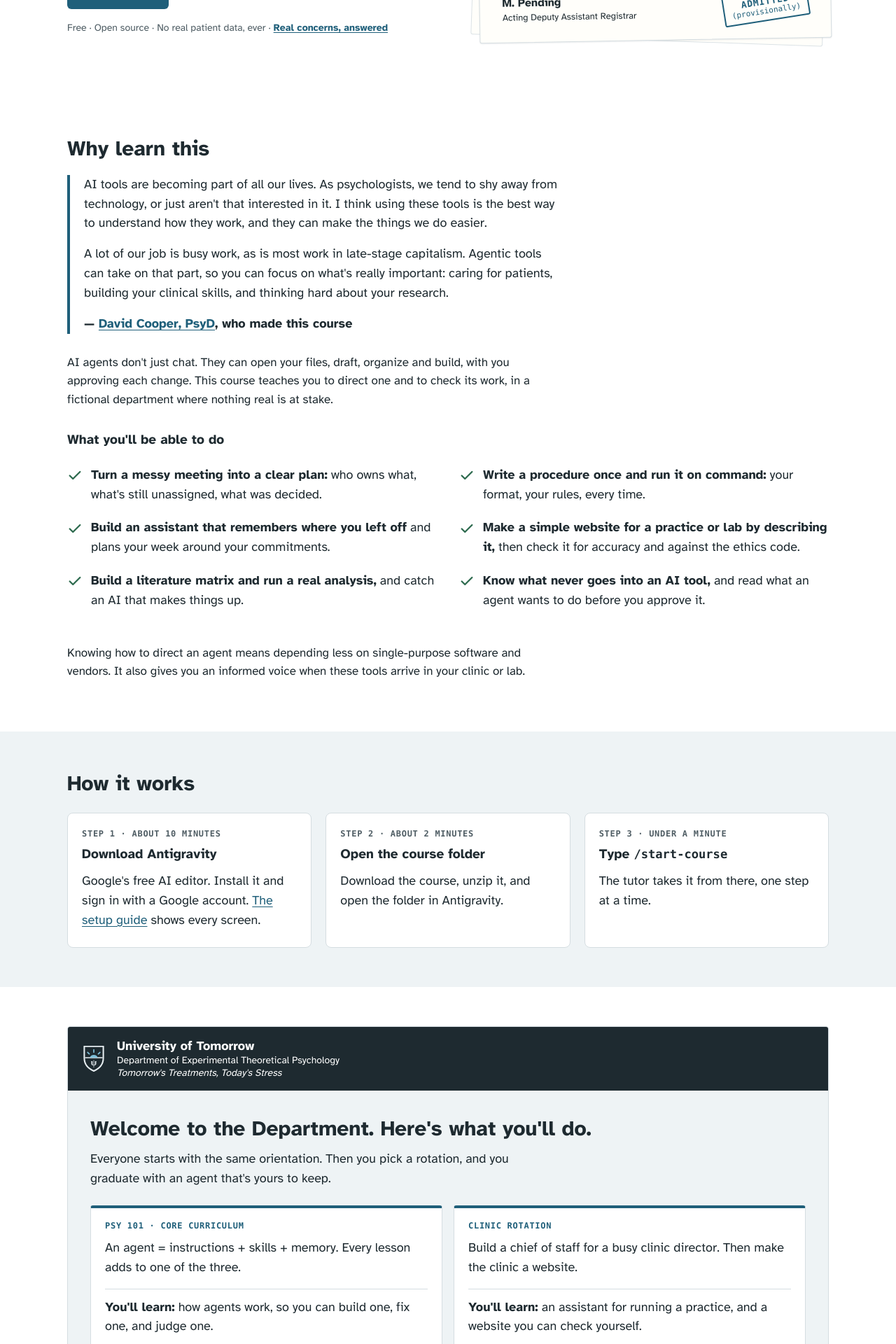
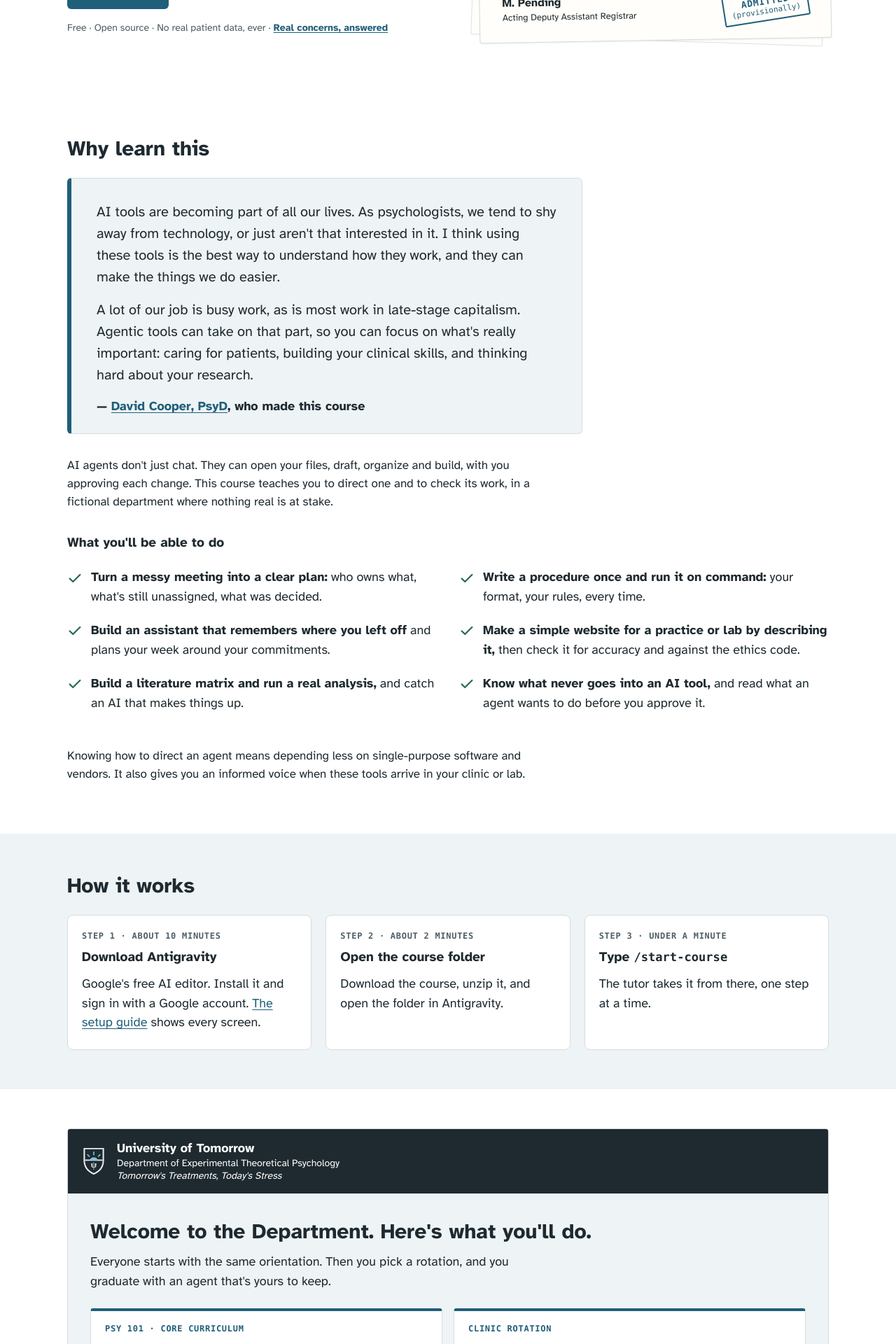
Before and after one commit to dccooper/agentic-psychologist, a Jekyll site: the page built from docs/index.html, in a window 1280 px wide. Shown: the part 583-2503 px from the top of the page at 70% size. Built offline with Jekyll 4.4.1, drawn with Linux system fonts in a browser that asks for light colours.

Commit message:
Home page: the author's note stands out (shaded card, larger text)
Co-Authored-By: Claude Opus 5.5 <noreply@anthropic.com>

```diff
--- a/docs/assets/css/home.css
+++ b/docs/assets/css/home.css
@@ -86,9 +86,14 @@
 /* Why learn this (plain voice, out of character) */
 .uot-home .why-intro, .uot-home .why-close { max-width: 44rem; font-size: 1.0625rem; }
 .uot-home .why h3 { margin-top: 2rem; }
-.uot-home .author-note { max-width: 44rem; margin: 1.25rem 0 1.75rem; padding-left: 1.25rem; border-left: 4px solid var(--uot-accent); }
-.uot-home .author-note blockquote { margin: 0; font-size: 1.125rem; }
-.uot-home .author-note figcaption { font-weight: 700; }
+.uot-home .author-note {
+  max-width: 46rem; margin: 1.5rem 0 2rem; padding: 1.5rem 1.5rem 1.25rem;
+  background: var(--uot-surface); border: 1px solid var(--uot-border); border-left: 6px solid var(--uot-accent);
+  border-radius: 6px;
+}
+@media (min-width: 48rem) { .uot-home .author-note { padding: 2rem 2.25rem 1.5rem; } }
+.uot-home .author-note blockquote { margin: 0; font-size: 1.25rem; line-height: 1.55; color: var(--uot-text); }
+.uot-home .author-note figcaption { font-weight: 700; margin-top: .25rem; }
 .uot-home .outcomes { margin-bottom: 1.75rem; }
 
 /* The memo (hero visual). Paper stays light in dark mode. */
```
